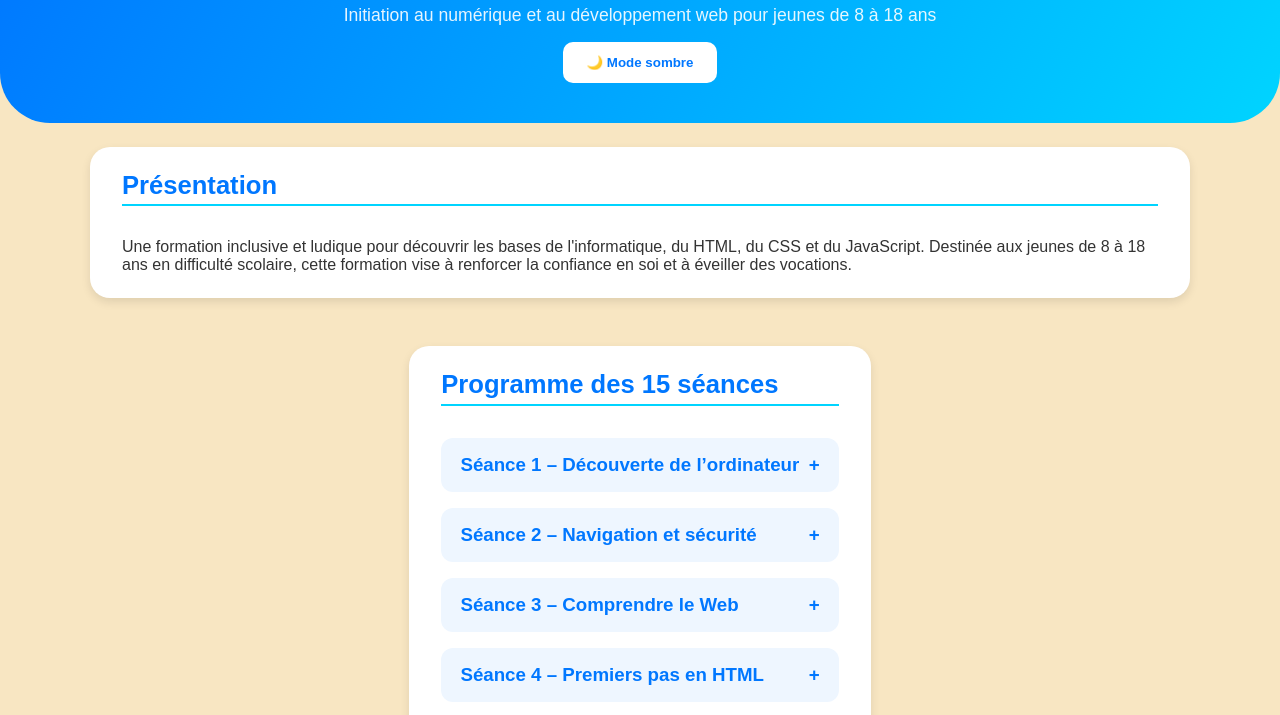
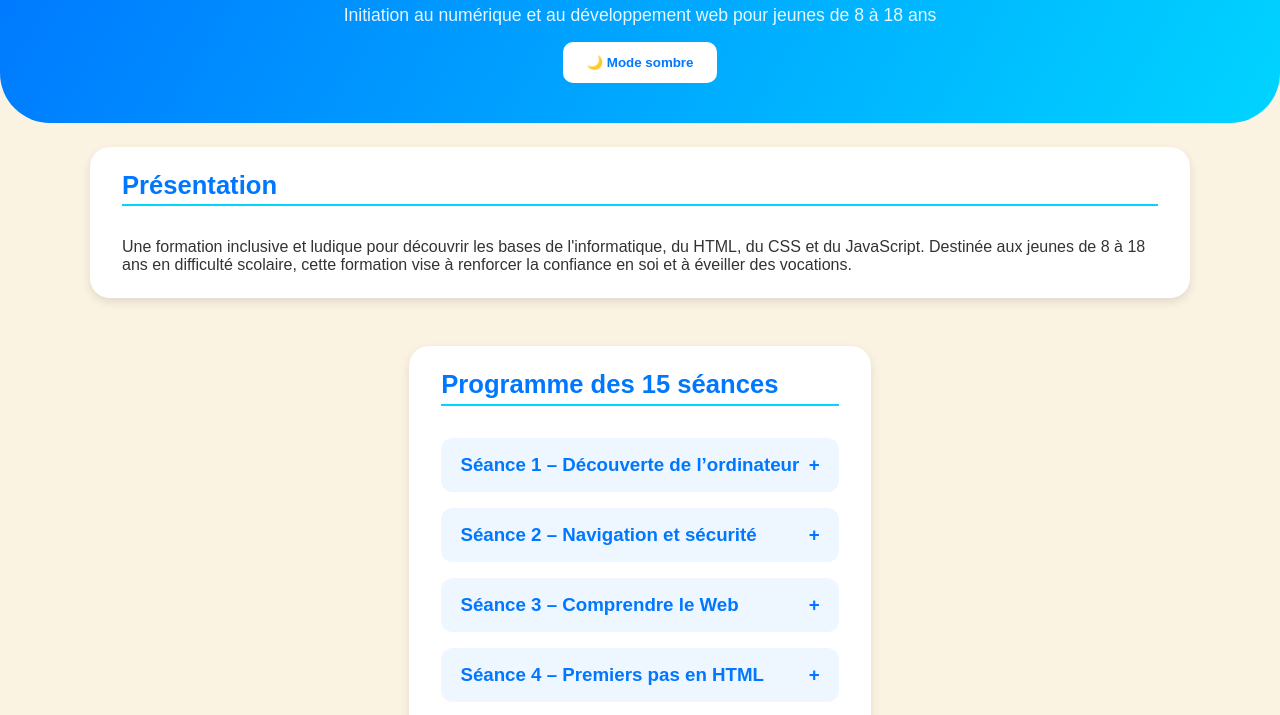
Before and after one commit to ABDEDOUNassim/site-formation, a plain HTML site: page index.html in a window 1280 px wide. Shown: the part 83-798 px from the top of the page. Drawn offline with Linux system fonts and the light colour scheme.

Commit message:
new backgroud clair

```diff
--- a/style.css
+++ b/style.css
@@ -7,7 +7,7 @@
 
 body {
   font-family: 'Poppins', sans-serif;
-  background-color: #f8e6c2;
+  background-color: #faf3e2;
   color: #333;
   display: grid;
   grid-template-rows: auto 1fr auto;
```
